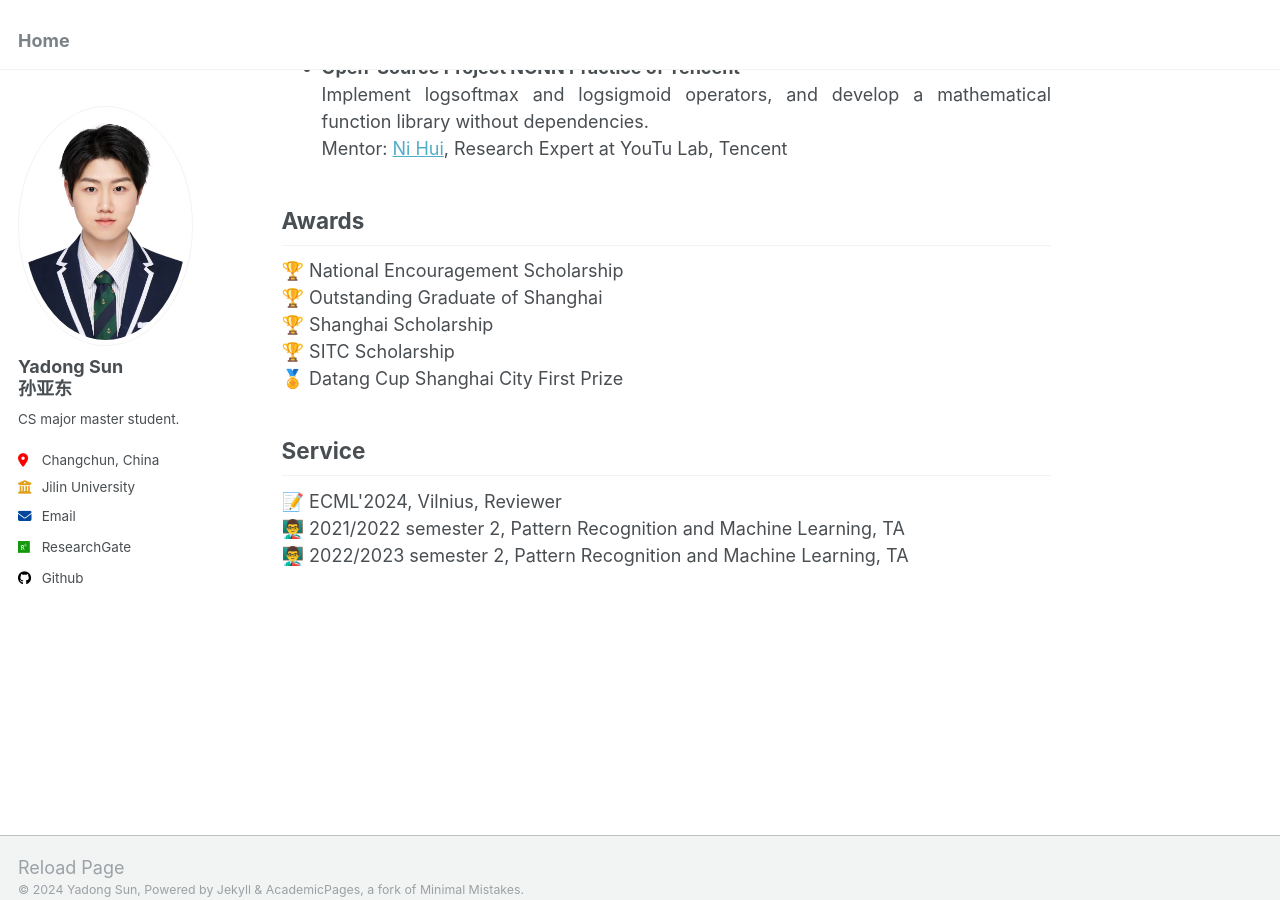
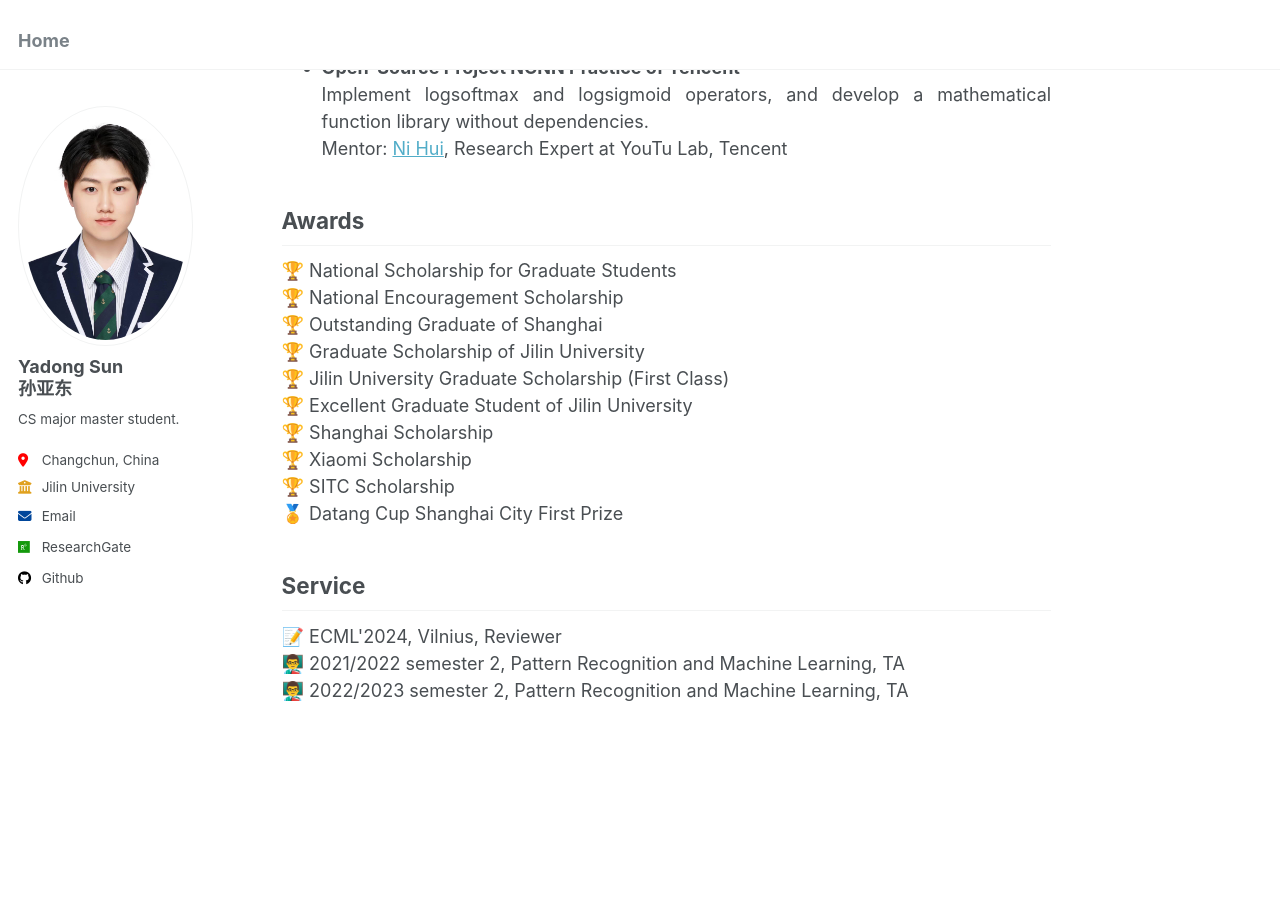
Before and after one commit to sun-yd/sun-yd.github.io, a Jekyll site: the page built from _pages/about.md, in a window 1280 px wide and 900 px high, scrolled down 1106 px. Built offline with Jekyll 4.4.1, drawn with Linux system fonts in a browser that asks for light colours.

Commit message:
Update about.md

```diff
--- a/_pages/about.md
+++ b/_pages/about.md
@@ -76,11 +76,21 @@
 ------
 
 <p style="text-align: justify;">
+🏆 National Scholarship for Graduate Students
+<br>
 🏆 National Encouragement Scholarship
 <br>
 🏆 Outstanding Graduate of Shanghai
 <br>
+🏆 Graduate Scholarship of Jilin University
+<br>
+🏆 Jilin University Graduate Scholarship (First Class)
+<br>
+🏆 Excellent Graduate Student of Jilin University
+<br>
 🏆 Shanghai Scholarship
+<br>
+🏆 Xiaomi Scholarship
 <br>
 🏆 SITC Scholarship
 <br>
```
